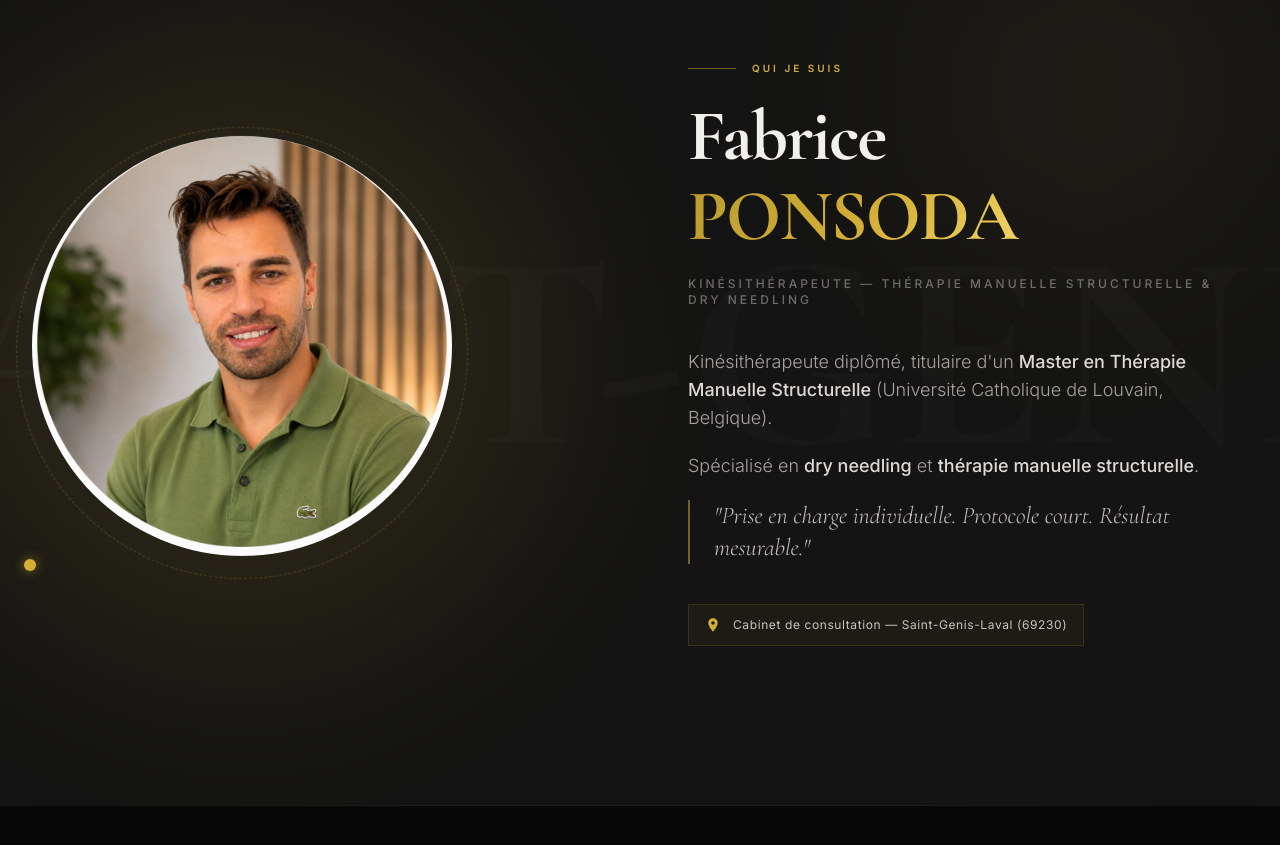
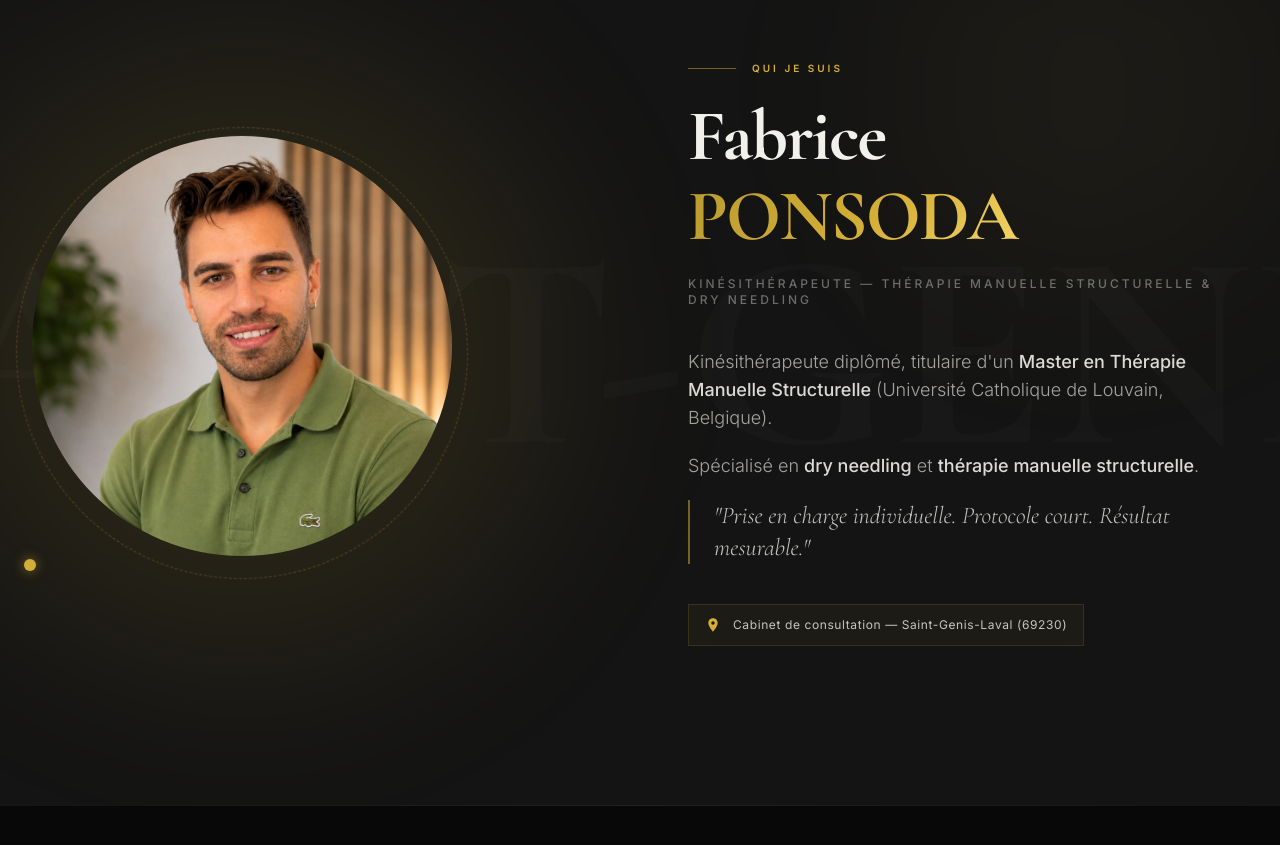
Before and after one commit to Fabricepsd/kairoskine, a React (Vite) app: page / in a window 1280 px wide. Shown: the part 900-1745 px from the top of the page. Built offline with nearby package versions, Linux system fonts and the light colour scheme.

Commit message:
fix(photo): zoom +5% + overflow-hidden rounded pour masquer bords blancs

```diff
--- a/src/components/brignais/BrignaisAbout.jsx
+++ b/src/components/brignais/BrignaisAbout.jsx
@@ -39,7 +39,7 @@ const BrignaisAbout = () => {
               <motion.div
                 animate={{ y: [0, -8, 0] }}
                 transition={{ duration: 5, repeat: Infinity, ease: 'easeInOut' }}
-                className="relative overflow-hidden"
+                className="relative overflow-hidden rounded-full"
               >
                 <motion.div
                   initial={{ x: '0%' }}
@@ -51,7 +51,7 @@ const BrignaisAbout = () => {
                   src="/photofab-new.jpg"
                   alt="Fabrice PONSODA — Kinésithérapeute spécialisé Saint-Genis-Laval"
                   className="w-full h-auto relative z-[1] rounded-full"
-                  style={{ display: 'block', maxHeight: '520px', objectFit: 'cover', objectPosition: 'center top' }}
+                  style={{ display: 'block', maxHeight: '520px', objectFit: 'cover', objectPosition: 'center 10%', transform: 'scale(1.05)', transformOrigin: 'center center' }}
                 />
               </motion.div>
               <motion.div
```
